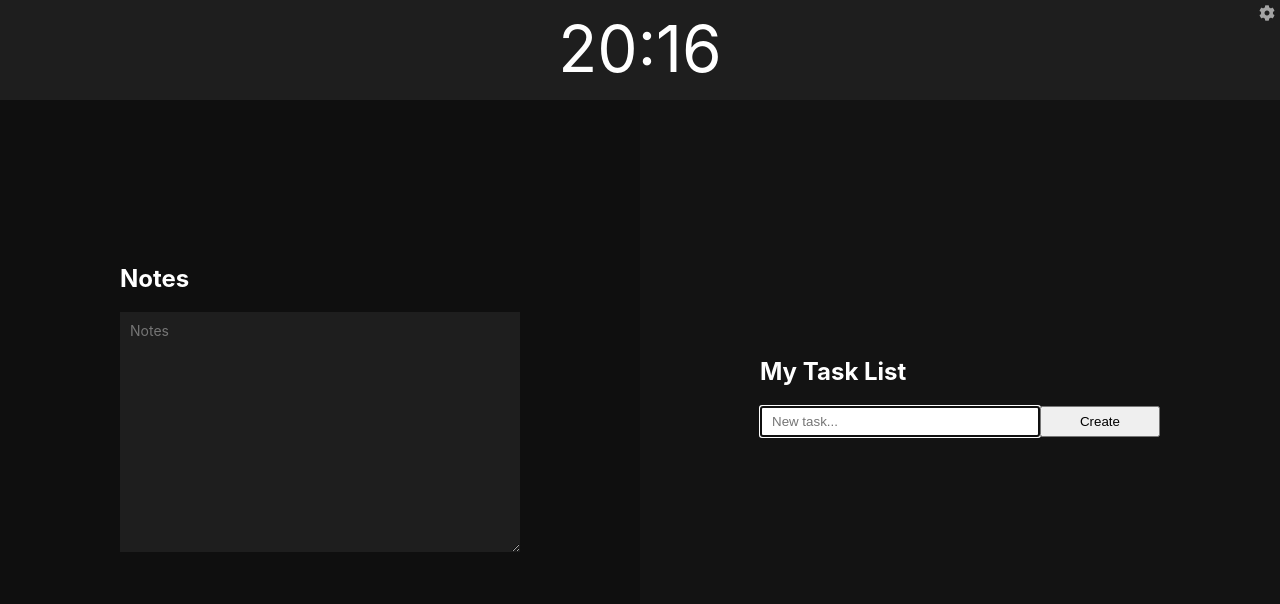
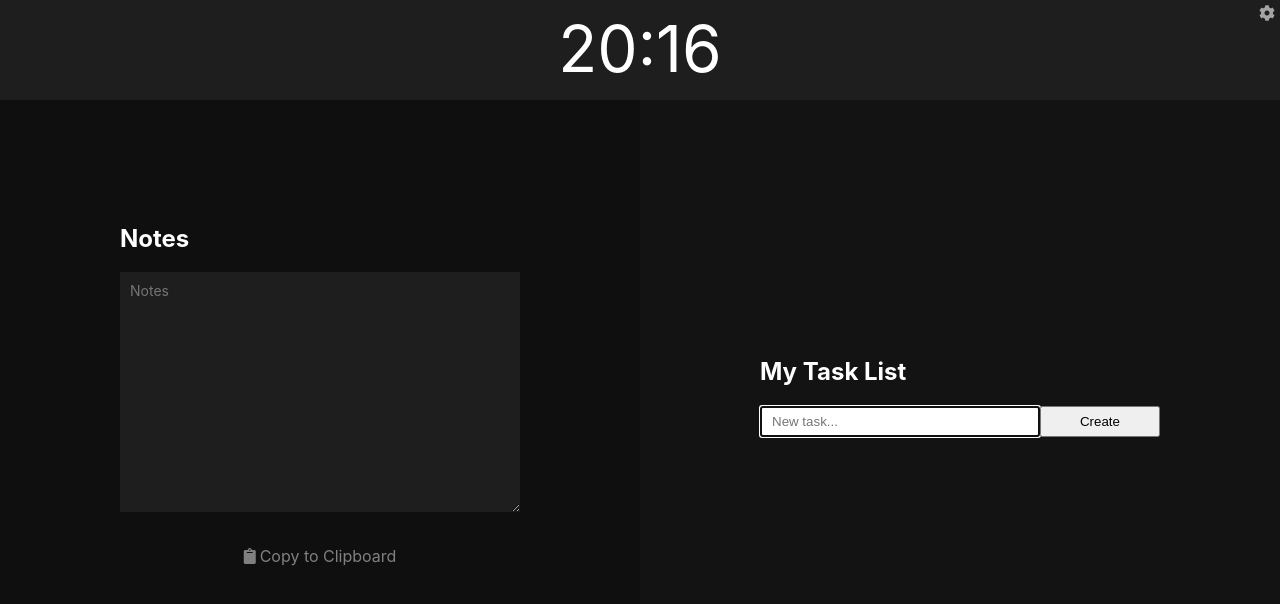
Before and after one commit to snicholson99/routine, a React (Create React App) app: page / in a window 1280 px wide. Shown: the top 604 px of the page. Built offline with nearby package versions, Linux system fonts and the light colour scheme.

Commit message:
added copy to clipboard functionality for notes

```diff
--- a/src/components/Notes/index.js
+++ b/src/components/Notes/index.js
@@ -7,6 +7,7 @@ class Notes extends Component {
     super(props);
     this.state = {
       notes: localStorage.getItem("notes") ? JSON.parse(localStorage.getItem("notes")) : "",
+      isShowingCopiedText: false,
     };
   }
 
@@ -17,7 +18,18 @@ class Notes extends Component {
     });
   };
 
+  onCopyToClipboardClick = () => {
+    navigator.clipboard.writeText(this.state.notes);
+    this.setState({ isShowingCopiedText: true }, () => {
+      setTimeout(() => {
+        this.setState({ isShowingCopiedText: false });
+      }, 4000);
+    })
+  }
+
   render() {
+    const { onChange, onCopyToClipboardClick } = this;
+    const { notes, isShowingCopiedText } = this.state;
     return (
       <div className="notes">
         <div>
@@ -26,12 +38,28 @@ class Notes extends Component {
         <textarea
           type="text"
           name="notes"
-          onChange={(e) => this.onChange(e.target.value)}
-          value={this.state.notes}
+          onChange={(e) => onChange(e.target.value)}
+          value={notes}
           placeholder="Notes"
           autoComplete="off"
           className="notes-input"
         />
+        <div className="notes-copy-flex-container">
+          <div className="notes-copy-inner-container" onClick={onCopyToClipboardClick}>
+            <i className="notes-copy-icon fas fa-clipboard"></i>
+            <p className="notes-copy-label">Copy to Clipboard</p>
+          </div>
+          {isShowingCopiedText && (
+            <>
+              {notes.length > 25 ? (
+                <p className="notes-copied-text">Copied "<span>{notes.substring(0, 24) + "..."}</span>" to clipboard</p>
+              ) :
+              (
+                <p className="notes-copied-text">Copied "<span>{notes}</span>" to clipboard</p>
+              )}
+            </>
+          )}
+        </div>
       </div>
     );
   }
--- a/src/components/Notes/style.css
+++ b/src/components/Notes/style.css
@@ -12,3 +12,37 @@
   border: none;
   color: white;
 }
+
+.notes-copy-flex-container {
+  margin: 30px 0;
+  display: flex;
+  flex-direction: column;
+  align-items: center;
+  justify-content: center;
+}
+
+.notes-copy-inner-container {
+  display: flex;
+  align-items: center;
+  justify-content: center;
+  cursor: pointer;
+  color: grey;
+}
+
+.notes-copy-inner-container:hover {
+  color: white;
+}
+
+.notes-copy-icon,
+.notes-copy-label {
+  margin: 0 2px;
+}
+
+.notes-copied-text {
+  margin: 10px;
+  color: lightgrey;
+}
+
+.notes-copied-text > span {
+  font-style: italic;
+}
```
